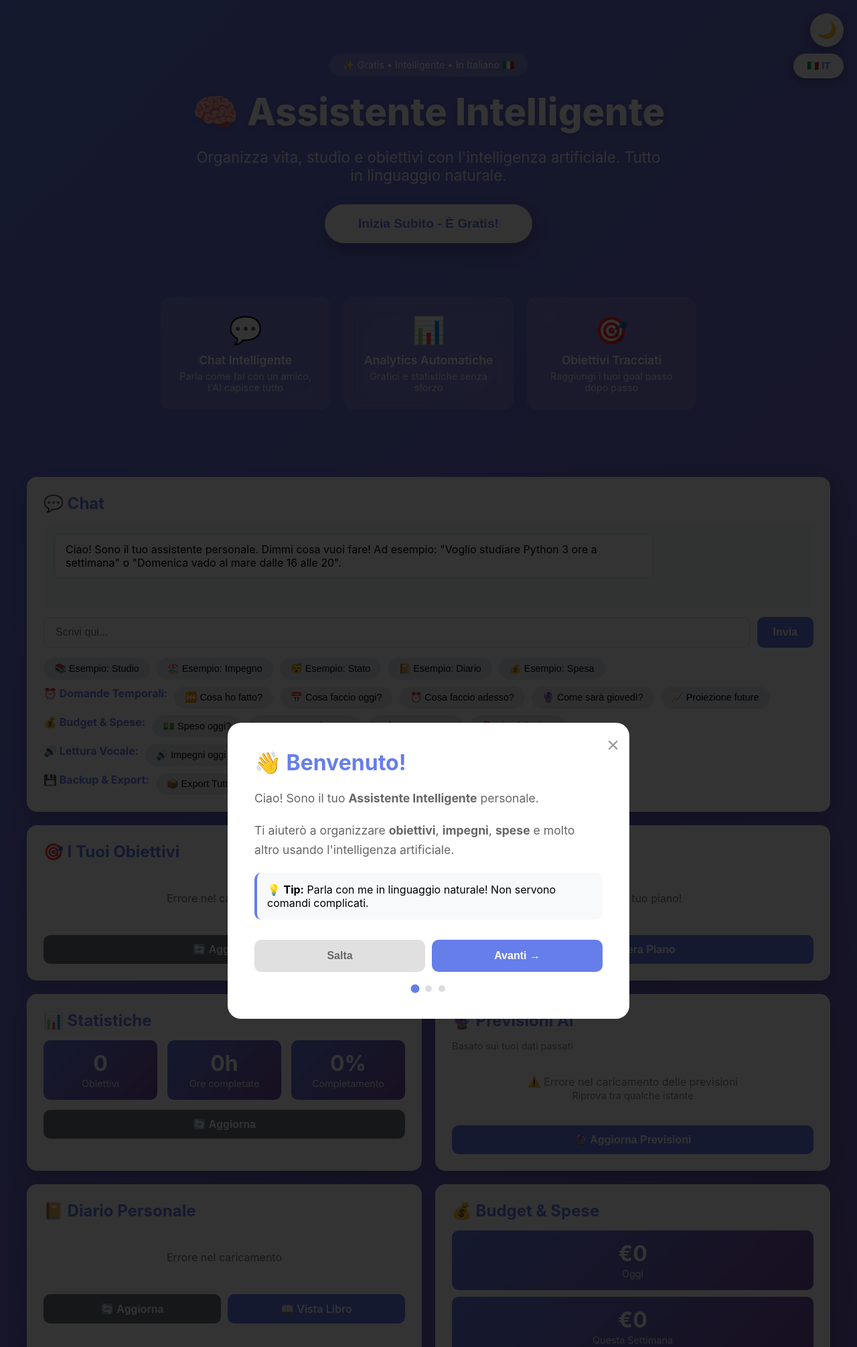
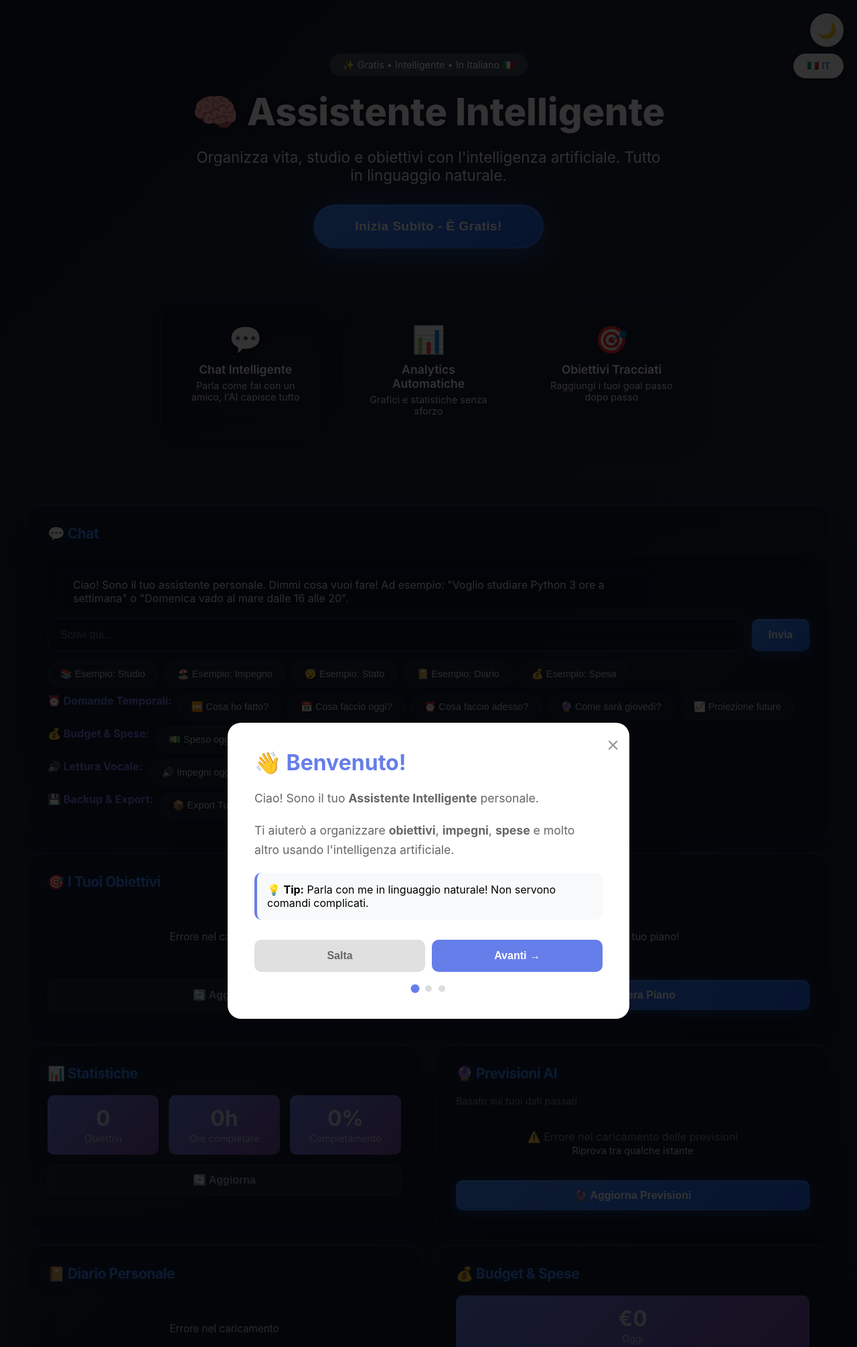
Before and after one commit to ballales1984-wq/assistente-intelligente-agenda, a Flask app: page / in a window 1280 px wide. Shown: the top 2011 px of the page at 67% size. Run offline with Flask 3, Linux system fonts and the light colour scheme; some libraries are stand-ins or nearby versions.

Commit message:
🎨 REDESIGN: Dark Futuristic Pro Theme!
✨ NUOVO DESIGN PROFESSIONALE:
- Background dark slate (#0f172a) con effetto stelle animate
- Glassmorphism su tutte le card (backdrop-filter blur)
- Accent color blu elettrico (#3b82f6) invece di viola
- Glow effects su hover (box-shadow colorati)
- Border gradient su card e buttons

🎯 FUTURISTICO & TECH:
- Card semi-trasparenti con blur
- Effetto vetro professionale
- Shadows profonde e stratificate
- Animazioni stelle in background
- Text-shadow con glow blu

💬 CHAT MIGLIORATA:
- Messaggi user: gradient blu con glow
- Messaggi assistant: dark glass con border blu
- Input field: dark con focus glow
- Quick actions: glass buttons con hover effect

🔵 COLORI PRO:
DA: #667eea viola (troppo giocoso)
A: #3b82f6 blu elettrico (tech/corporate)

📱 UX:
- Hover effects più evidenti
- Transform e scale su interazioni
- Transizioni smooth (0.3s ease)
- Z-index corretto per layering

User requested: più serio e futuristico, meno 'da bambini'!

```diff
--- a/templates/index.html
+++ b/templates/index.html
@@ -29,15 +29,44 @@
         }
 
         body {
-            font-family: -apple-system, BlinkMacSystemFont, 'Segoe UI', Roboto, Oxygen, Ubuntu, Cantarell, sans-serif;
-            background: linear-gradient(135deg, #667eea 0%, #764ba2 100%);
+            font-family: 'Inter', -apple-system, BlinkMacSystemFont, 'Segoe UI', Roboto, Oxygen, Ubuntu, Cantarell, sans-serif;
+            background: linear-gradient(135deg, #0f172a 0%, #1e293b 50%, #0f172a 100%);
+            background-attachment: fixed;
             min-height: 100vh;
             padding: 20px;
+            position: relative;
+        }
+
+        /* Effetto stelle futuristico */
+        body::before {
+            content: '';
+            position: fixed;
+            top: 0;
+            left: 0;
+            right: 0;
+            bottom: 0;
+            background-image:
+                radial-gradient(2px 2px at 20% 30%, rgba(59, 130, 246, 0.3), transparent),
+                radial-gradient(2px 2px at 60% 70%, rgba(59, 130, 246, 0.2), transparent),
+                radial-gradient(1px 1px at 50% 50%, rgba(59, 130, 246, 0.15), transparent),
+                radial-gradient(1px 1px at 80% 10%, rgba(59, 130, 246, 0.2), transparent),
+                radial-gradient(2px 2px at 90% 60%, rgba(59, 130, 246, 0.25), transparent);
+            background-size: 200% 200%;
+            animation: starsMove 20s ease-in-out infinite;
+            pointer-events: none;
+            z-index: 0;
+        }
+
+        @keyframes starsMove {
+            0%, 100% { background-position: 0% 0%; }
+            50% { background-position: 100% 100%; }
         }
 
         .container {
             max-width: 1200px;
             margin: 0 auto;
+            position: relative;
+            z-index: 1;
         }
 
         /* Hero Section */
@@ -79,23 +108,31 @@
 
         .hero-cta {
             display: inline-block;
-            background: white;
-            color: #667eea;
-            padding: 18px 50px;
+            background: linear-gradient(135deg, #3b82f6 0%, #2563eb 100%);
+            color: white;
+            padding: 20px 60px;
             border-radius: 50px;
             font-size: 1.2em;
-            font-weight: 600;
+            font-weight: 700;
             text-decoration: none;
-            box-shadow: 0 10px 30px rgba(0,0,0,0.3);
-            transition: transform 0.3s, box-shadow 0.3s;
+            border: 2px solid rgba(59, 130, 246, 0.5);
+            box-shadow:
+                0 10px 40px rgba(59, 130, 246, 0.4),
+                0 0 60px rgba(59, 130, 246, 0.2),
+                inset 0 1px 0 rgba(255, 255, 255, 0.2);
+            transition: all 0.3s ease;
             cursor: pointer;
-            border: none;
             margin-bottom: 40px;
+            letter-spacing: 0.02em;
         }
 
         .hero-cta:hover {
-            transform: translateY(-3px);
-            box-shadow: 0 15px 40px rgba(0,0,0,0.4);
+            transform: translateY(-4px) scale(1.02);
+            box-shadow:
+                0 20px 60px rgba(59, 130, 246, 0.6),
+                0 0 80px rgba(59, 130, 246, 0.4),
+                inset 0 1px 0 rgba(255, 255, 255, 0.3);
+            border-color: rgba(59, 130, 246, 0.8);
         }
 
         .hero-features {
@@ -108,16 +145,22 @@
         }
 
         .hero-feature {
-            background: rgba(255, 255, 255, 0.15);
-            backdrop-filter: blur(10px);
-            padding: 25px;
-            border-radius: 15px;
-            transition: transform 0.3s;
+            background: rgba(15, 23, 42, 0.4);
+            backdrop-filter: blur(20px);
+            border: 1px solid rgba(59, 130, 246, 0.2);
+            padding: 30px;
+            border-radius: 20px;
+            transition: all 0.3s ease;
+            box-shadow: 0 10px 30px rgba(0, 0, 0, 0.3);
         }
 
         .hero-feature:hover {
-            transform: translateY(-5px);
-            background: rgba(255, 255, 255, 0.25);
+            transform: translateY(-8px);
+            background: rgba(15, 23, 42, 0.6);
+            border-color: rgba(59, 130, 246, 0.5);
+            box-shadow:
+                0 20px 40px rgba(0, 0, 0, 0.4),
+                0 0 40px rgba(59, 130, 246, 0.2);
         }
 
         .hero-feature-icon {
@@ -308,18 +351,45 @@
         }
 
         .card {
-            background: white;
-            border-radius: 15px;
-            padding: 25px;
-            box-shadow: 0 10px 30px rgba(0, 0, 0, 0.2);
+            background: rgba(15, 23, 42, 0.7);
+            backdrop-filter: blur(20px);
+            border: 1px solid rgba(59, 130, 246, 0.2);
+            border-radius: 20px;
+            padding: 30px;
+            box-shadow:
+                0 20px 50px rgba(0, 0, 0, 0.5),
+                0 0 20px rgba(59, 130, 246, 0.1),
+                inset 0 1px 0 rgba(255, 255, 255, 0.1);
+            transition: all 0.3s ease;
+        }
+
+        .card:hover {
+            border-color: rgba(59, 130, 246, 0.4);
+            box-shadow:
+                0 20px 60px rgba(0, 0, 0, 0.6),
+                0 0 30px rgba(59, 130, 246, 0.2),
+                inset 0 1px 0 rgba(255, 255, 255, 0.15);
+            transform: translateY(-2px);
         }
 
         .card h2 {
-            color: #667eea;
-            margin-bottom: 15px;
+            color: #3b82f6;
+            margin-bottom: 20px;
             display: flex;
             align-items: center;
-            gap: 10px;
+            gap: 12px;
+            font-weight: 700;
+            font-size: 1.3em;
+            letter-spacing: -0.02em;
+            text-shadow: 0 0 20px rgba(59, 130, 246, 0.3);
+        }
+
+        .card p, .card span, .card div {
+            color: #cbd5e1;
+        }
+
+        .card strong {
+            color: #e2e8f0;
         }
 
         .chat-container {
@@ -332,10 +402,13 @@
         .chat-messages {
             flex: 1;
             overflow-y: auto;
-            padding: 15px;
-            background: #f8f9fa;
-            border-radius: 10px;
+            padding: 20px;
+            background: rgba(15, 23, 42, 0.4);
+            backdrop-filter: blur(10px);
+            border: 1px solid rgba(59, 130, 246, 0.1);
+            border-radius: 15px;
             margin-bottom: 15px;
+            box-shadow: inset 0 2px 10px rgba(0, 0, 0, 0.3);
         }
 
         .message {
@@ -371,14 +444,21 @@
         }
 
         .message.user {
-            background: #667eea;
+            background: linear-gradient(135deg, #3b82f6 0%, #2563eb 100%);
             color: white;
             margin-left: auto;
+            border: 1px solid rgba(59, 130, 246, 0.5);
+            box-shadow:
+                0 4px 15px rgba(59, 130, 246, 0.3),
+                0 0 20px rgba(59, 130, 246, 0.1);
         }
 
         .message.assistant {
-            background: white;
-            border: 2px solid #e9ecef;
+            background: rgba(15, 23, 42, 0.6);
+            backdrop-filter: blur(10px);
+            border: 1px solid rgba(59, 130, 246, 0.2);
+            color: #e2e8f0;
+            box-shadow: 0 4px 15px rgba(0, 0, 0, 0.3);
         }
 
         .chat-input-container {
@@ -388,16 +468,27 @@
 
         .chat-input {
             flex: 1;
-            padding: 12px 16px;
-            border: 2px solid #e9ecef;
-            border-radius: 10px;
+            padding: 14px 18px;
+            background: rgba(15, 23, 42, 0.6);
+            backdrop-filter: blur(10px);
+            border: 1px solid rgba(59, 130, 246, 0.3);
+            border-radius: 12px;
             font-size: 1em;
-            transition: border-color 0.3s;
+            color: #e2e8f0;
+            transition: all 0.3s ease;
+        }
+
+        .chat-input::placeholder {
+            color: #64748b;
         }
 
         .chat-input:focus {
             outline: none;
-            border-color: #667eea;
+            border-color: #3b82f6;
+            background: rgba(15, 23, 42, 0.8);
+            box-shadow:
+                0 0 20px rgba(59, 130, 246, 0.2),
+                inset 0 1px 0 rgba(255, 255, 255, 0.1);
         }
 
         .btn {
@@ -411,23 +502,36 @@
         }
 
         .btn-primary {
-            background: #667eea;
+            background: linear-gradient(135deg, #3b82f6 0%, #2563eb 100%);
             color: white;
+            border: 1px solid rgba(59, 130, 246, 0.5);
+            box-shadow:
+                0 4px 15px rgba(59, 130, 246, 0.3),
+                0 0 20px rgba(59, 130, 246, 0.1),
+                inset 0 1px 0 rgba(255, 255, 255, 0.2);
         }
 
         .btn-primary:hover {
-            background: #5568d3;
+            background: linear-gradient(135deg, #2563eb 0%, #1d4ed8 100%);
             transform: translateY(-2px);
-            box-shadow: 0 5px 15px rgba(102, 126, 234, 0.4);
+            box-shadow:
+                0 6px 25px rgba(59, 130, 246, 0.5),
+                0 0 40px rgba(59, 130, 246, 0.3),
+                inset 0 1px 0 rgba(255, 255, 255, 0.3);
         }
 
         .btn-secondary {
-            background: #6c757d;
-            color: white;
+            background: rgba(30, 41, 59, 0.8);
+            color: #94a3b8;
+            border: 1px solid rgba(148, 163, 184, 0.2);
+            backdrop-filter: blur(10px);
         }
 
         .btn-secondary:hover {
-            background: #5a6268;
+            background: rgba(30, 41, 59, 1);
+            color: #cbd5e1;
+            border-color: rgba(148, 163, 184, 0.4);
+            box-shadow: 0 4px 15px rgba(59, 130, 246, 0.2);
         }
 
         .obiettivi-list, .piano-list {
@@ -487,36 +591,44 @@
         }
 
         .quick-action {
-            padding: 8px 16px;
-            background: #e9ecef;
-            border: none;
-            border-radius: 20px;
+            padding: 10px 18px;
+            background: rgba(30, 41, 59, 0.6);
+            backdrop-filter: blur(10px);
+            border: 1px solid rgba(59, 130, 246, 0.2);
+            border-radius: 25px;
             cursor: pointer;
             font-size: 0.9em;
-            transition: all 0.3s;
+            color: #cbd5e1;
+            transition: all 0.3s ease;
         }
 
         .quick-action:hover {
-            background: #667eea;
+            background: rgba(59, 130, 246, 0.2);
+            border-color: rgba(59, 130, 246, 0.5);
             color: white;
-            transform: scale(1.05);
+            transform: translateY(-2px);
+            box-shadow: 0 4px 15px rgba(59, 130, 246, 0.3);
         }
 
         .loading {
             display: none;
             text-align: center;
-            padding: 10px;
-            color: #667eea;
+            padding: 15px;
+            color: #3b82f6;
+            font-weight: 500;
+            text-shadow: 0 0 10px rgba(59, 130, 246, 0.3);
         }
 
         .loading.active {
             display: block;
+            animation: pulse 2s ease-in-out infinite;
         }
 
         .empty-state {
             text-align: center;
-            padding: 30px;
-            color: #6c757d;
+            padding: 40px;
+            color: #64748b;
+            font-size: 0.95em;
         }
 
         /* Calendario Styles */
```
